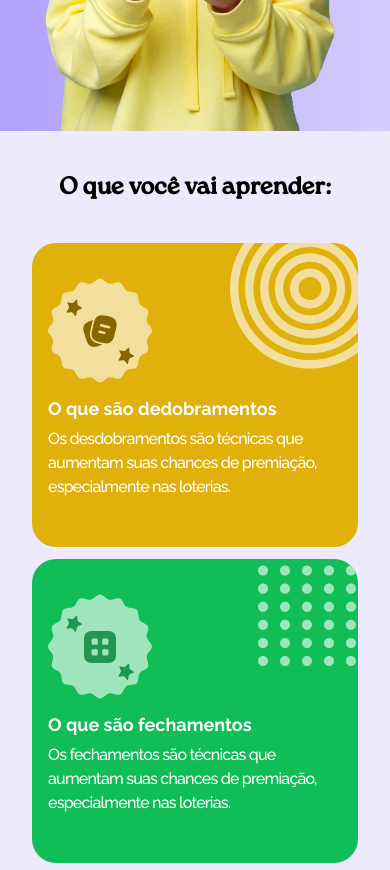
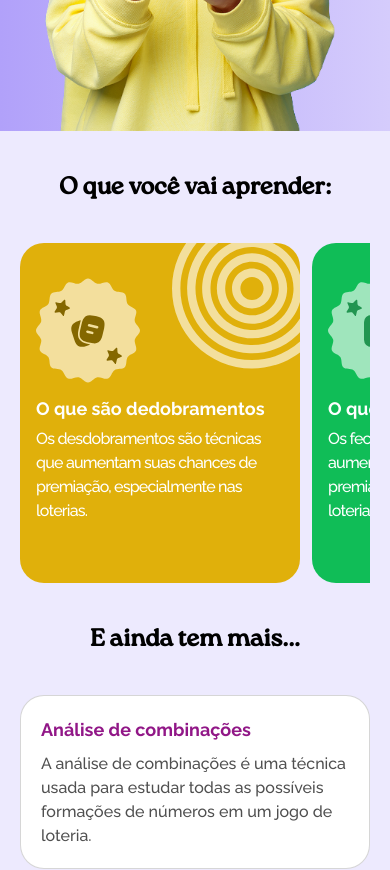
Before and after one commit to Rian-Sm/ebook-loteria-lp, a React (Vite) app: page / in a window 390 px wide. Shown: the part 700-1570 px from the top of the page. Built offline with nearby package versions, Linux system fonts and the light colour scheme.

Commit message:
ajustes finos em cards

```diff
--- a/src/App.tsx
+++ b/src/App.tsx
@@ -43,14 +43,14 @@ function App() {
       </div>
 
       <div className='flex flex-col bg-[#EDEAFE] w-full'>
-        <div className='lg:w-300 max-lg:w-full max-lg:px-8 mx-auto flex flex-col '>
+        <div className='lg:w-300 max-lg:w-full max-lg:px-5  mx-auto flex flex-col '>
 
           <div className="w-full align-middle justify-center flex pt-10 mb-10">
             <h2 className='font-[roca-one] font-bold text-3xl max-lg:text-2xl'>O que você vai aprender:</h2>
           </div>
 
           <div className='flex flex-col w-full'>
-            <div className="cardList max-lg:w-full  max-lg:flex-col flex justify-between gap-5 max-lg:gap-3">
+            <div className="cardList max-lg:w-full  overflow-x-auto  flex justify-between gap-5 max-lg:gap-3">
               <ComplexCard
                 Icon='dice'
                 IconBackground='target'
--- a/src/components/ComplexCard.tsx
+++ b/src/components/ComplexCard.tsx
@@ -1,5 +1,3 @@
-import type { ReactComponentElement, ReactNode, React} from "react"
-
 import {ReactComponent as IconA} from '../assets/card-icon-a.svg'
 import {ReactComponent as IconB} from '../assets/card-icon-b.svg'
 import {ReactComponent as IconC} from '../assets/card-icon-c.svg'
@@ -62,7 +60,7 @@ function ComplexCard (
             },
             'stairs': {
                 get: (className: string) => <BackC className={`${className} w-30`} />,
-                align: `-mt-10.5 -mr-9`
+                align: `-mt-15 -mr-7.5`
             }
         }
 
@@ -94,7 +92,7 @@ function ComplexCard (
         }
 
     return (
-     <div className={`card overflow-hidden rounded-3xl ${styleCard[color].background} min-w-70 h-70 gap-4 flex flex-col p-4 max-lg:h-full max-lg:pb-12`}>
+     <div className={`card overflow-hidden rounded-3xl ${styleCard[color].background} min-w-70 w-auto h-70 gap-4 flex flex-col p-4 max-lg:h-full max-lg:pb-12`}>
                 <div className="card-top flex h-30">
                   <div className="card-icon relative  w-23 h-23 mt-auto ">
                     <div className="background-icon-card absolute -mt-5 ">
@@ -110,7 +108,7 @@ function ComplexCard (
                     {IconsBack[IconBackground].get(`${styleCard[color].iconBackground} ${classNameIconBack}`)}
                   </div>
                 </div>
-                <div className="card-bottom flex flex-col gap-1">
+                <div className="card-bottom flex flex-col gap-1 max-lg:h-35">
                   <h3 className="font-bold text-lg text-white">{text}</h3>
                   <p className='text-white text-md tracking-tighter'>{description}</p>
                 </div>
```
